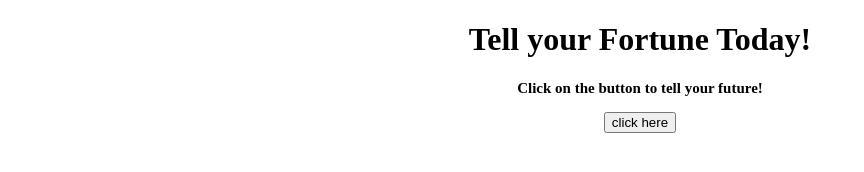
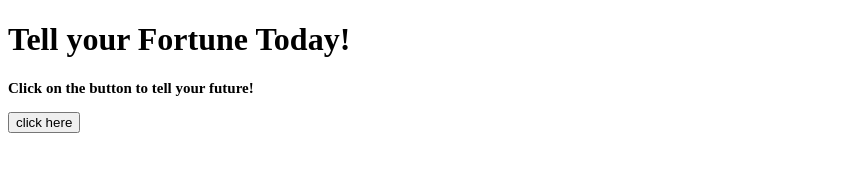
Before and after one commit to Minchiee/Minchiee.github.io, a plain HTML site: page week07/fortune.html in a window 1280 px wide. Shown: the whole page, without its empty margins (0-864 px from the left). Drawn offline with Linux system fonts and the light colour scheme.

Commit message:
changed alignment to left

```diff
--- a/week07/fortune.html
+++ b/week07/fortune.html
@@ -7,7 +7,7 @@
     </title>
 </head>
 
-<body style = "text-align:center;">
+<body style = "text-align:left;">
 
     <h1 style = "color:black;">
         Tell your Fortune Today!
```
